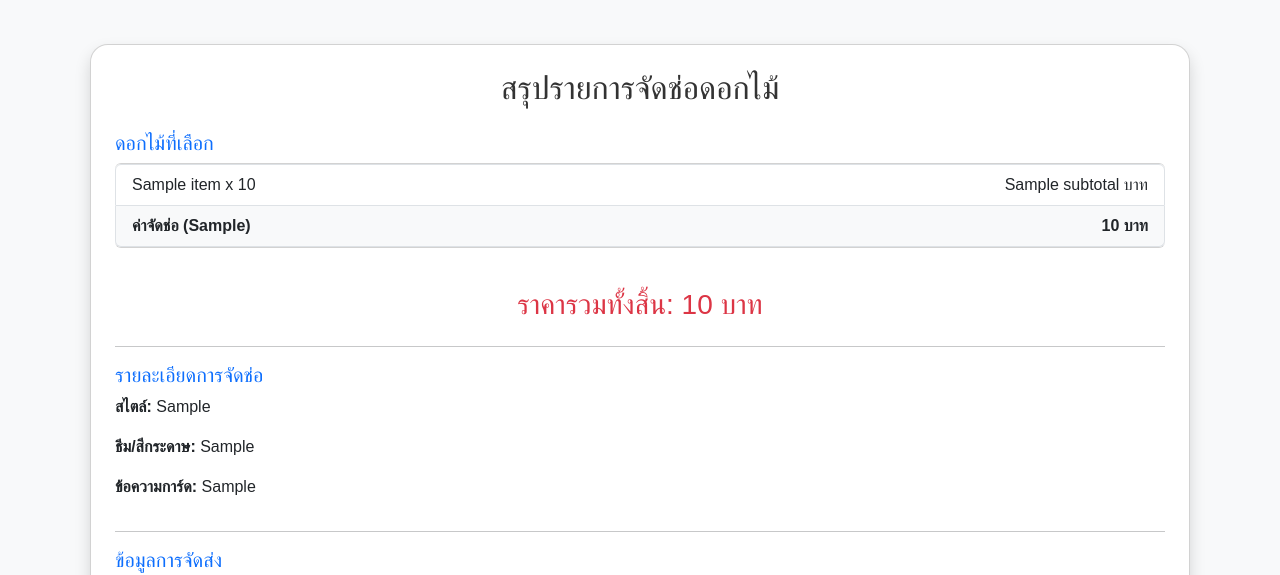
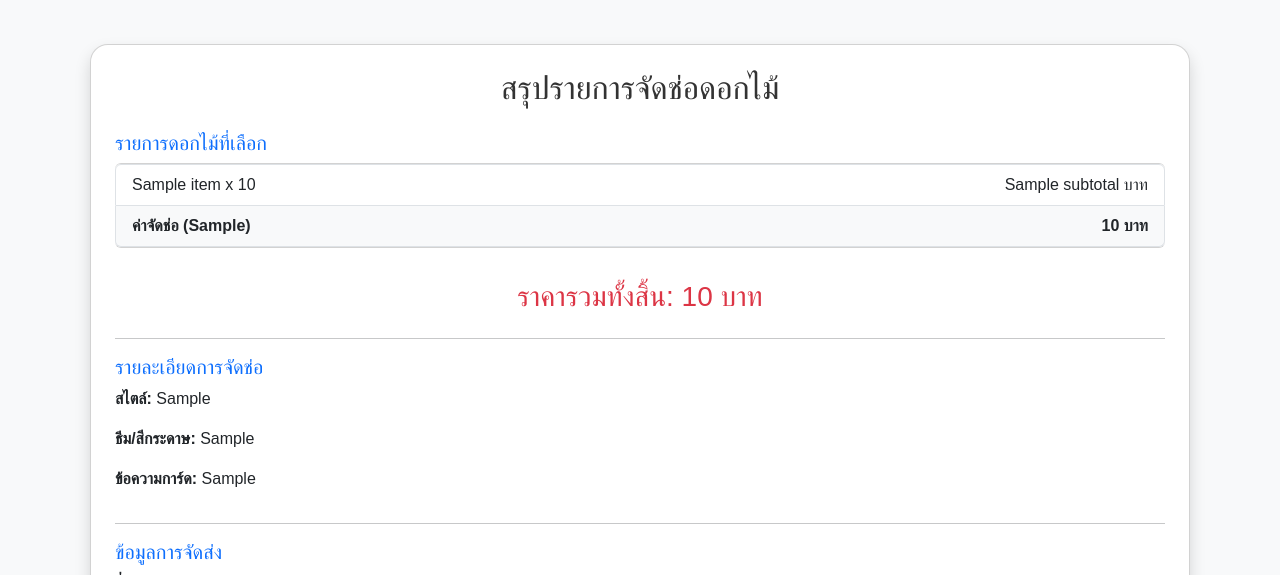
Before and after one commit to 6810110102psu-cmd/bouquet-web, a Flask app: template templates/summary.html in a window 1280 px wide. Shown: the part 57-632 px from the top of the page. Run offline with Flask 3, Linux system fonts and the light colour scheme; tables that the repository leaves empty hold one stand-in row (values such as "Sample post"); the template is opened without the code that fills it: values that come from a table or form of the project are taken from there, most other values are stand-ins (such as "Sample title", 1, 10 or a date in 2020).

Commit message:
ปรับหน้า templates/summary.html (เพื่อให้โชว์รายการดอกไม้ด้วย) เพื่อให้ลูกค้าเห็นชัดเจนว่า 200 หรือ 300 บาทนั้นมาจากไหน ให้แก้ส่วนที่แสดงดอกไม้

```diff
--- a/templates/summary.html
+++ b/templates/summary.html
@@ -3,22 +3,21 @@
 <div class="card shadow p-4">
     <h2 class="mb-4 text-center">สรุปรายการจัดช่อดอกไม้</h2>
 
-<h5 class="text-primary">ดอกไม้ที่เลือก</h5>
+<h5 class="text-primary">รายการดอกไม้ที่เลือก</h5>
 <ul class="list-group mb-3">
     {% for item in flower_detail %}
-    <li class="list-group-item d-flex justify-content-between align-items-center">
+    <li class="list-group-item d-flex justify-content-between">
         {{ item.name }} x {{ item.qty }}
         <span>{{ item.subtotal }} บาท</span>
     </li>
     {% endfor %}
-
     <li class="list-group-item d-flex justify-content-between fw-bold bg-light">
         <span>ค่าจัดช่อ ({{ bouquet.size }})</span>
         <span>{{ fee }} บาท</span>
     </li>
 </ul>
 
-<div class="text-center mt-4">
+<div class="text-center mt-3">
     <h3 class="text-danger">ราคารวมทั้งสิ้น: {{ total }} บาท</h3>
 </div>
 
```
